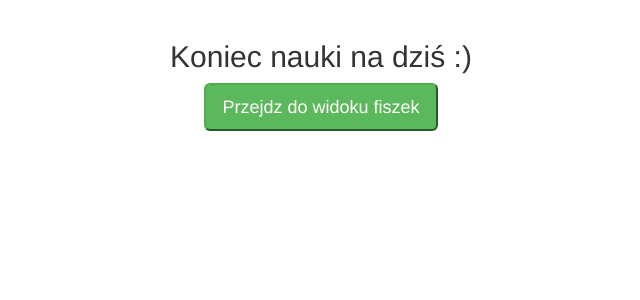
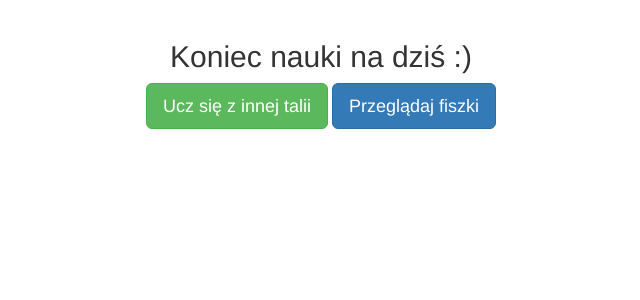
Before and after one commit to barmac/Flashcards, a Django app: template flashcards/main/templates/main/play.html in a window 1280 px wide. Shown: the part 52-352 px from the top of the page, without its empty margins (319-959 px from the left). Run offline with Django 3.2, Linux system fonts and the light colour scheme; the template is opened without the code that fills it, so the values that code supplies are empty; some libraries are stand-ins or nearby versions.

Commit message:
Improve play view

```diff
--- a/flashcards/main/templates/main/play.html
+++ b/flashcards/main/templates/main/play.html
@@ -36,7 +36,8 @@
         Koniec nauki na dziś :)
     </h2>
     <p>
-        <a href="/flashcards"><button class="btn-lg btn-success">Przejdz do widoku fiszek</button></a>
+        <a href="/play"><button class="btn btn-lg btn-success">Ucz się z innej talii</button></a>
+        <a href="/flashcards"><button class="btn btn-lg btn-primary">Przeglądaj fiszki</button></a>
     </p>
     </div>
     {% endif %}
```
